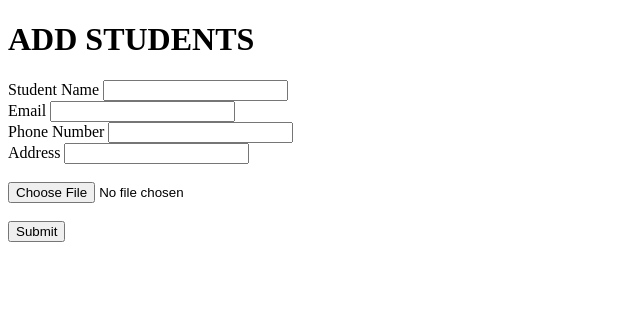
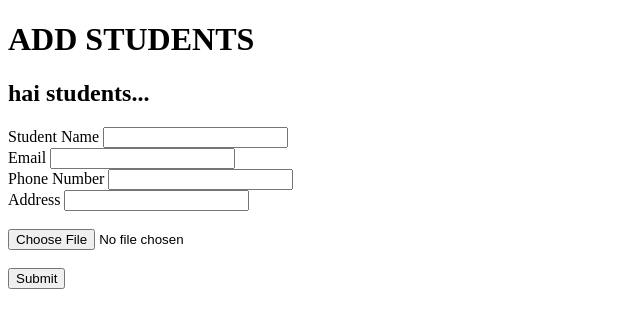
Before and after one commit to aparnasuresh13/student, a Django app: page / in a window 1280 px wide. Shown: the top 328 px of the page, without its empty margins (0-640 px from the left). Run offline with Django 4.2, Linux system fonts and the light colour scheme.

Commit message:
second commit

```diff
--- a/studentapp/templates/add.html
+++ b/studentapp/templates/add.html
@@ -8,6 +8,7 @@
 </head>
 <body>
     <h1>ADD STUDENTS</h1>
+    <h2>hai students...</h2>
     <form method="post" action="{% url 'add_student_details' %}" enctype="multipart/form-data">
         {% csrf_token %}
 
```
